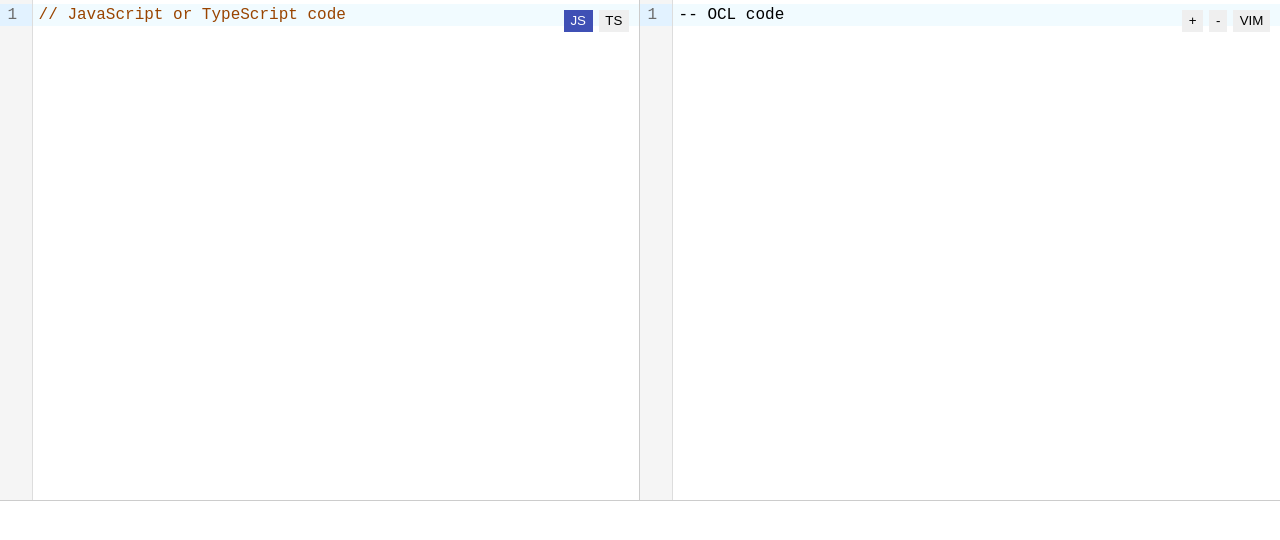
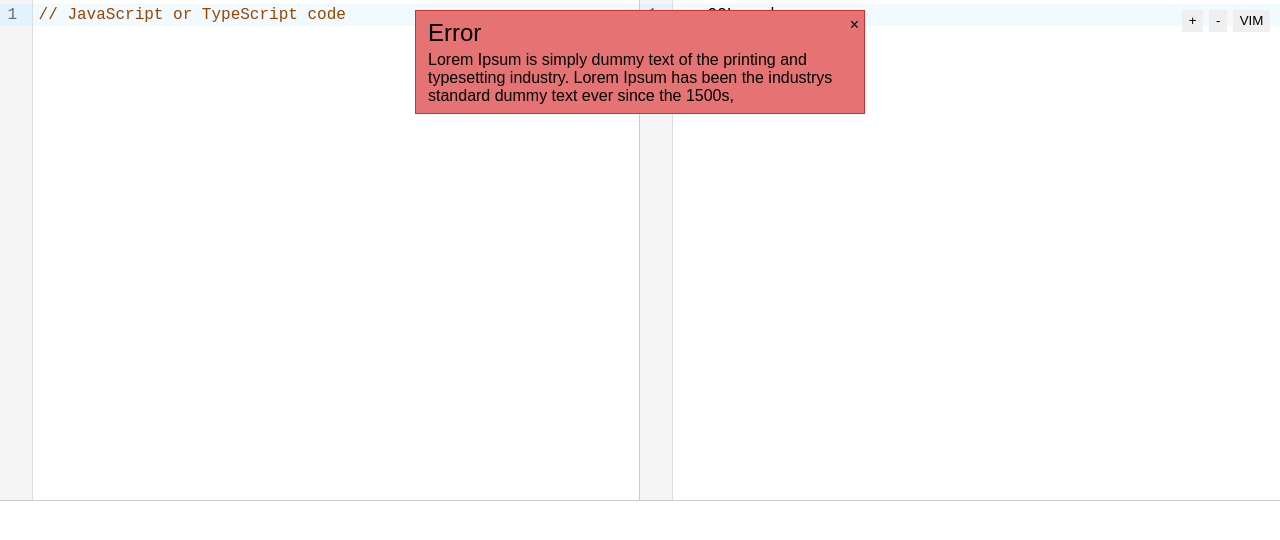
Before and after one commit to it1shka/ocl-explorer, a React (Create React App) app in the folder client/: page / in a window 1280 px wide. Shown: the top 540 px of the page. Built offline with nearby package versions, Linux system fonts and the light colour scheme.

Commit message:
Client: added notifications

```diff
--- a/client/src/App.tsx
+++ b/client/src/App.tsx
@@ -1,4 +1,4 @@
-import { memo } from 'react'
+import { memo, useEffect } from 'react'
 import styled from 'styled-components'
 import EditorJS from './components/EditorJS'
 import EditorOCL from './components/EditorOCL'
@@ -6,7 +6,20 @@ import Results from './components/Results'
 import GlobalSettings from './components/GlobalSettings'
 import Notifications from './components/Notifications'
 
+import useNotifications from './lib/useNotifications'
+import {choice} from './lib/arrays'
+
 const App = () => {
+  const { addNotification } = useNotifications()
+  useEffect(() => {
+    for (let i = 0; i < 10; i++) {
+      addNotification({
+        variant: choice(['message', 'warning', 'error', 'success']),
+        message: 'Lorem Ipsum is simply dummy text of the printing and typesetting industry. Lorem Ipsum has been the industrys standard dummy text ever since the 1500s,'
+      })
+    }
+  }, [addNotification])
+
   return (
     <Container>
       <Notifications />
--- a/client/src/components/Notifications.tsx
+++ b/client/src/components/Notifications.tsx
@@ -1,16 +1,20 @@
-import { memo, useCallback } from 'react'
-import styled from 'styled-components'
-import {useAppDispatch, useAppSelector} from '../storage/hooks'
-import {shiftNotification} from '../storage/notifications'
+import { memo, useEffect } from 'react'
+import styled, {css, keyframes} from 'styled-components'
+import {useAppSelector} from '../storage/hooks'
 import {createPortal} from 'react-dom'
+import useNotifications from '../lib/useNotifications'
+import {Notification} from '../storage/notifications'
+import {toTitle} from '../lib/strings'
+
+const NOTIFICATION_TIME = 2500
+
+const getTitle = ({ title, variant }: Notification) => {
+  if (title) return title
+  if (variant) return toTitle(variant)
+  return 'Notification'
+}
 
 const Notifications = () => {
-  const dispatch = useAppDispatch()
-
-  const skipNotification = useCallback(() => {
-    dispatch(shiftNotification())
-  }, [dispatch])
-
   const notification = useAppSelector((state) => {
     if (state.notifications.length <= 0) {
       return null
@@ -18,26 +22,87 @@ const Notifications = () => {
     return state.notifications[0]
   })
 
+  const { skipNotification } = useNotifications()
+  useEffect(() => {
+    if (!notification) return
+    const timeout = setTimeout(() => {
+      skipNotification()
+    }, NOTIFICATION_TIME)
+    return () => clearTimeout(timeout)
+  }, [notification, skipNotification])
+
   return notification && createPortal((
-    <Container>
-      <Title>{}</Title>
+    <Container $variant={notification.variant}>
+      <Title>{getTitle(notification)}</Title>
       {notification.message && (
         <Message>{notification.message}</Message>
       )}
+      <Close onClick={skipNotification} />
     </Container>
   ), document.body)
 }
 
 export default memo(Notifications)
 
+const Close = styled.button`
+  position: absolute;
+  top: 5px; right: 5px;
+  border: none;
+  background: transparent;
+  &::after {
+    content: '×';
+    font-size: 16px;
+  }
+`
+
 const Message = styled.p`
-
+  margin-top: 0.25em;
 `
 
 const Title = styled.h2`
-
+  font-weight: normal;
 `
 
-const Container = styled.div`
+const containerTheme = (variant: Notification['variant']) => {
+  switch (variant) {
+    case 'success': return css`
+      background-color: #81c784;
+      border: 1px solid #388e3c;
+    `
+    case 'warning': return css`
+      background-color: #ffb74d;
+      border: 1px solid #f57c00;
+    `
+    case 'error': return css`
+      background-color: #e57373;
+      border: 1px solid #d32f2f;
+    `
+    default: return css`
+      background-color: #eee;
+      border: 1px solid #ccc;
+    `
+  }
+}
 
+const enterAnimation = keyframes`
+  from {
+    transform: translate(-50%, -100%);
+  }
+  to {
+    transform: translate(-50%, 0);
+  }
 `
+
+const Container = styled.div<{
+  $variant: Notification['variant']
+}>`
+  position: fixed;
+  z-index: 100;
+  top: 10px;
+  left: 50%;
+  transform: translateX(-50%);
+  width: min(100vw, 450px);
+  padding: 0.5em 0.75em;
+  ${({ $variant }) => containerTheme($variant)}
+  animation: ${enterAnimation} 0.5s ease-in-out;
+`
--- /dev/null
+++ b/client/src/lib/arrays.ts
@@ -0,0 +1,7 @@
+export const choice = <T>(array: T[]) => {
+  if (array.length <= 0) {
+    throw new Error('Array is empty')
+  }
+  const index = ~~(Math.random() * array.length)
+  return array[index]
+}
--- /dev/null
+++ b/client/src/lib/strings.ts
@@ -0,0 +1,6 @@
+export const toTitle = (original: string) => {
+  const [first, ...tail] = [...original]
+  const firstUpper = first.toUpperCase()
+  const tailLower = tail.join('').toLowerCase()
+  return firstUpper + tailLower
+}
--- /dev/null
+++ b/client/src/lib/useNotifications.ts
@@ -0,0 +1,19 @@
+import { useCallback } from 'react'
+import { useAppDispatch } from '../storage/hooks'
+import { Notification, pushNotification, shiftNotification } from '../storage/notifications'
+
+const useNotifications = () => {
+  const dispatch = useAppDispatch()
+
+  const addNotification = useCallback((notification: Notification) => {
+    dispatch(pushNotification(notification))
+  }, [dispatch])
+
+  const skipNotification = useCallback(() => {
+    dispatch(shiftNotification())
+  }, [dispatch])
+
+  return { addNotification, skipNotification }
+}
+
+export default useNotifications
--- a/client/tsconfig.json
+++ b/client/tsconfig.json
@@ -18,7 +18,8 @@
     "resolveJsonModule": true,
     "isolatedModules": true,
     "noEmit": true,
-    "jsx": "react-jsx"
+    "jsx": "react-jsx",
+    "downlevelIteration": true,
   },
   "include": [
     "src"
```
